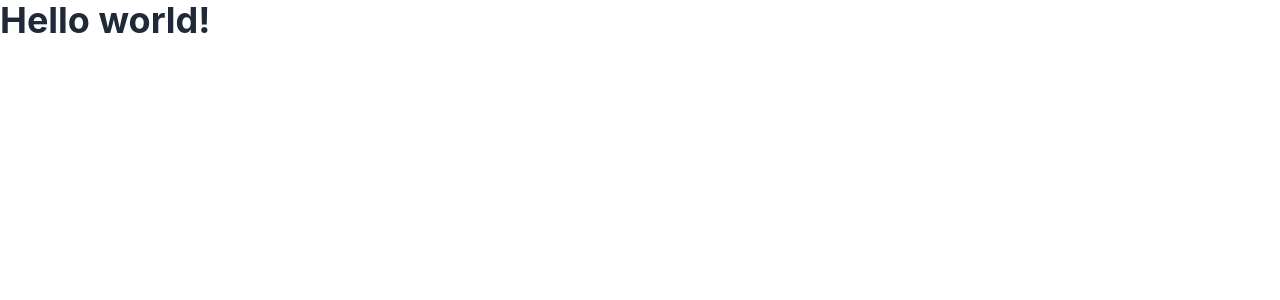
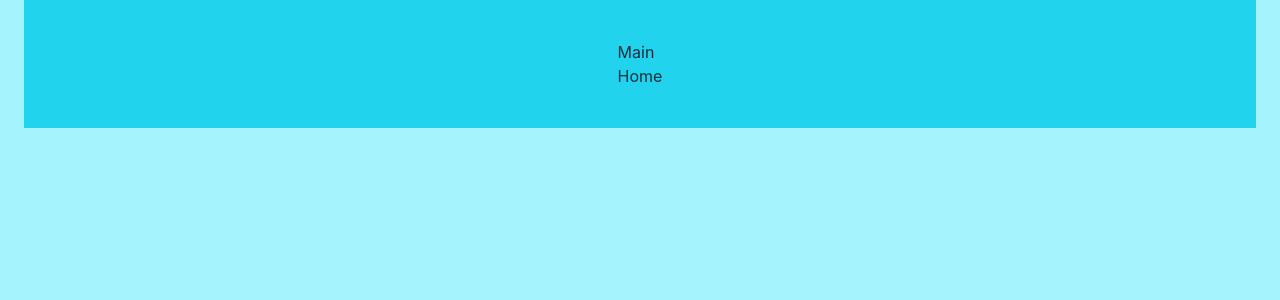
Before and after one commit to fm-anderson/currency-converter, a React (Vite) app: page /home in a window 1280 px wide. Shown: the top 300 px of the page. Built offline with nearby package versions, Linux system fonts and the light colour scheme.

Commit message:
feature: routes and not found logic

```diff
--- a/src/App.jsx
+++ b/src/App.jsx
@@ -1,7 +1,12 @@
+import { createBrowserRouter, RouterProvider } from 'react-router-dom';
+import { routesConfig } from './utils/routesConfig';
+
+const router = createBrowserRouter(routesConfig);
+
 function App() {
   return (
-    <div>
-      <h1 className="text-4xl font-bold">Hello world!</h1>
+    <div className="container h-screen bg-cyan-200">
+      <RouterProvider router={router} />
     </div>
   );
 }
--- /dev/null
+++ b/src/layouts/Main.jsx
@@ -0,0 +1,14 @@
+import { Outlet } from 'react-router-dom';
+
+function Main() {
+  return (
+    <div className="grid justify-items-center px-6 py-10 mx-6 place-items-start bg-cyan-400">
+      <main>
+        <h1>Main</h1>
+        <Outlet />
+      </main>
+    </div>
+  );
+}
+
+export default Main;
--- /dev/null
+++ b/src/pages/Dashboard.jsx
@@ -0,0 +1,9 @@
+function Dashboard() {
+  return (
+    <div>
+      <h1>Dashboard</h1>
+    </div>
+  );
+}
+
+export default Dashboard;
--- /dev/null
+++ b/src/pages/Error.jsx
@@ -0,0 +1,9 @@
+function Error() {
+  return (
+    <div>
+      <h1>Error</h1>
+    </div>
+  );
+}
+
+export default Error;
--- /dev/null
+++ b/src/pages/Home.jsx
@@ -0,0 +1,9 @@
+function Home() {
+  return (
+    <div>
+      <h1>Home</h1>
+    </div>
+  );
+}
+
+export default Home;
--- /dev/null
+++ b/src/utils/routesConfig.jsx
@@ -0,0 +1,17 @@
+//components
+import Main from '../layouts/Main';
+import Error from '../pages/Error';
+import Home from '../pages/Home';
+import Dashboard from '../pages/Dashboard';
+
+export const routesConfig = [
+  {
+    path: '/',
+    element: <Main />,
+    errorElement: <Error />,
+    children: [
+      { path: 'home', element: <Home />, errorElement: <Error /> },
+      { path: 'dashboard', element: <Dashboard />, errorElement: <Error /> },
+    ],
+  },
+];
--- a/tailwind.config.js
+++ b/tailwind.config.js
@@ -3,6 +3,9 @@ export default {
   content: ['./index.html', './src/**/*.{js,ts,jsx,tsx}'],
   theme: {
     extend: {},
+    container: {
+      center: true,
+    },
   },
   plugins: [require('daisyui')],
 };
```
